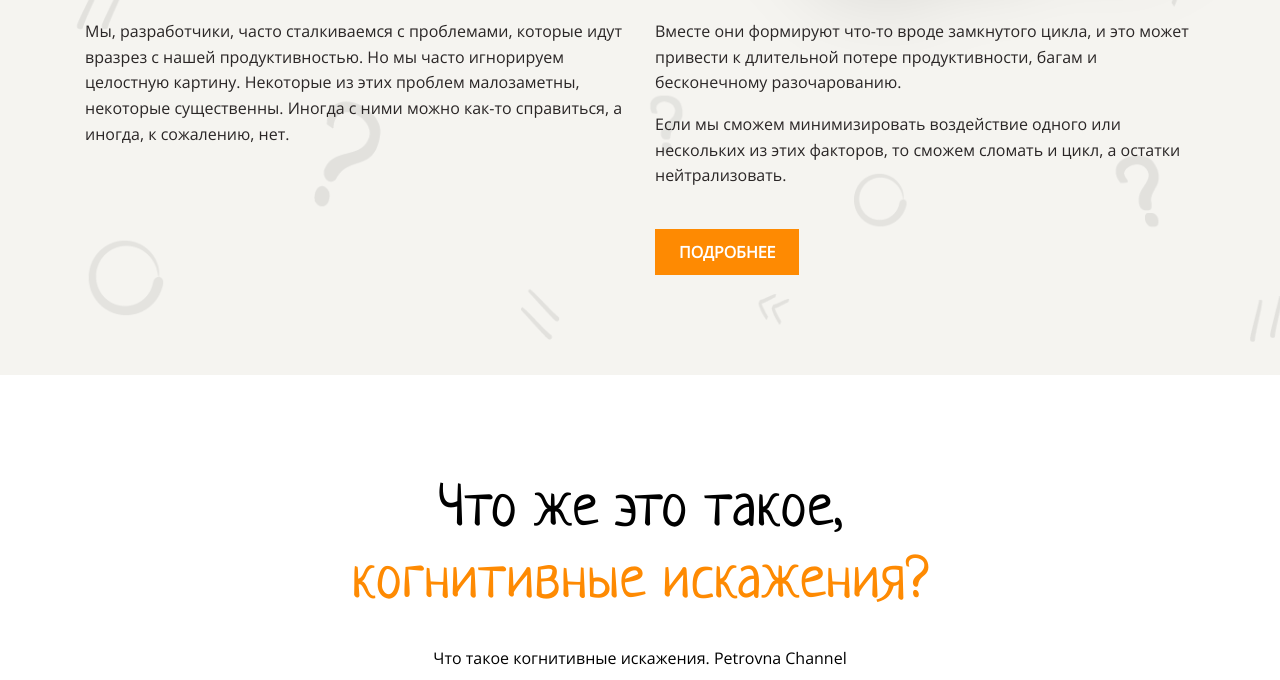
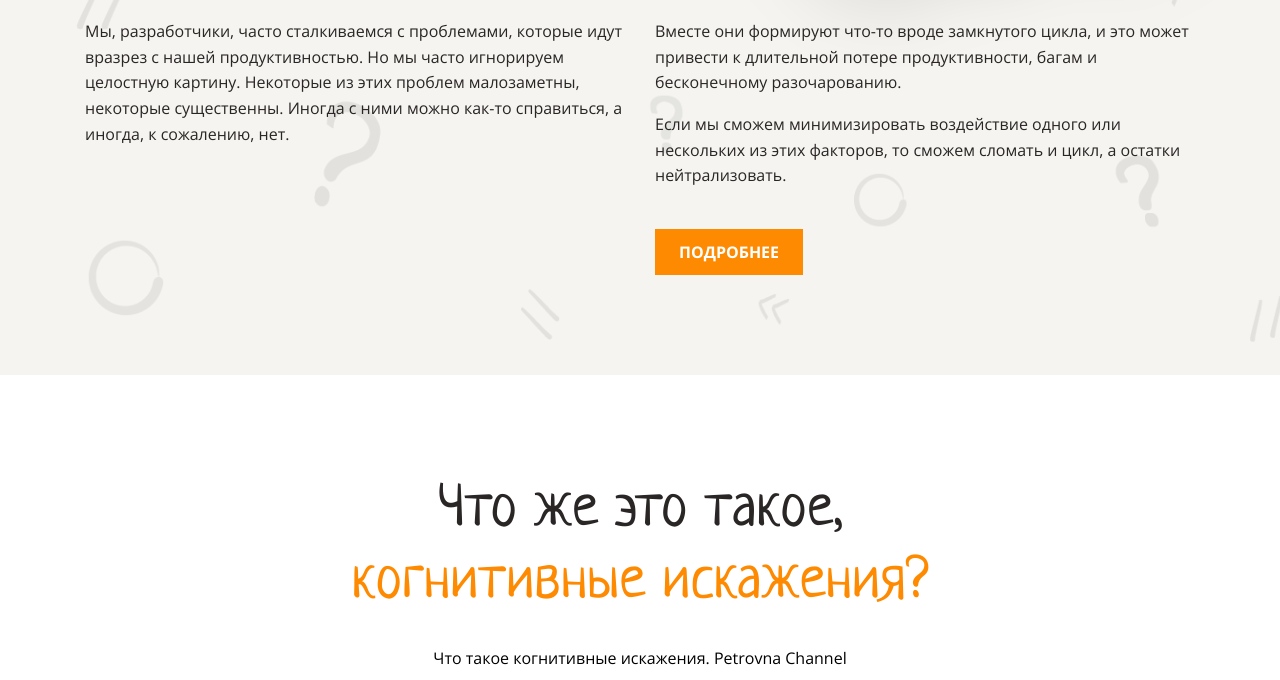
Before and after one commit to Elena-Orekhova/Cognitive-Distortions, a website: page src/index.html in a window 1280 px wide. Shown: the part 541-1221 px from the top of the page. Drawn offline with Linux system fonts and the light colour scheme.

Commit message:
fixed mistake page 1-2

```diff
--- a/src/styles/style.css
+++ b/src/styles/style.css
@@ -129,6 +129,7 @@ h2 {
   font-size: 60px;
   line-height: 1.2em;
   font-weight: 400;
+  color: var(--color-dark);
 }
 
 h3,
@@ -196,7 +197,7 @@ img {
   display: inline-block;
   padding: 12px 24px;
   font-weight: bold;
-  font-family: OpenSans-Regular, sans-serif;
+  font-family: OpenSans-Bold, sans-serif;
   text-transform: uppercase;
   text-decoration: none;
   background-color: var(--color-main);
```
